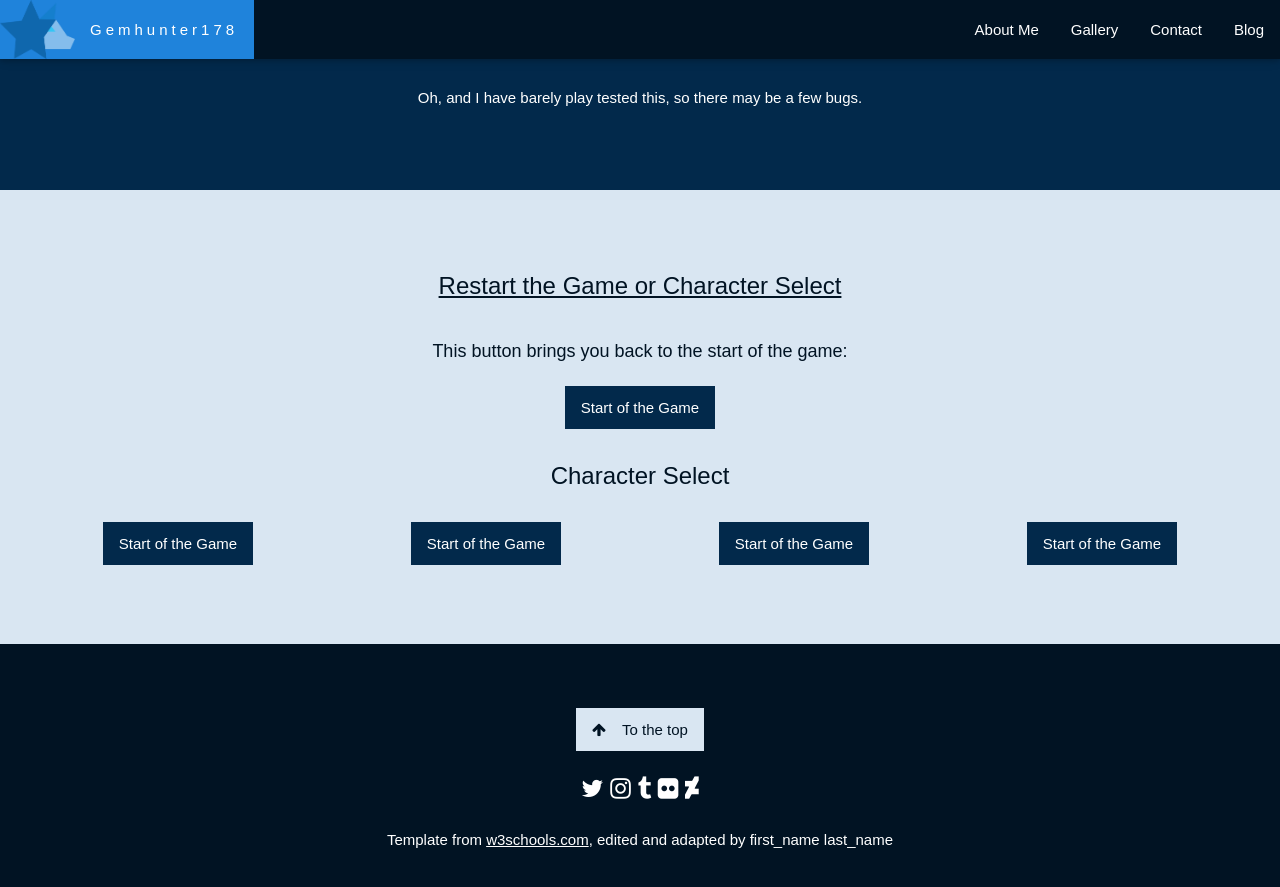
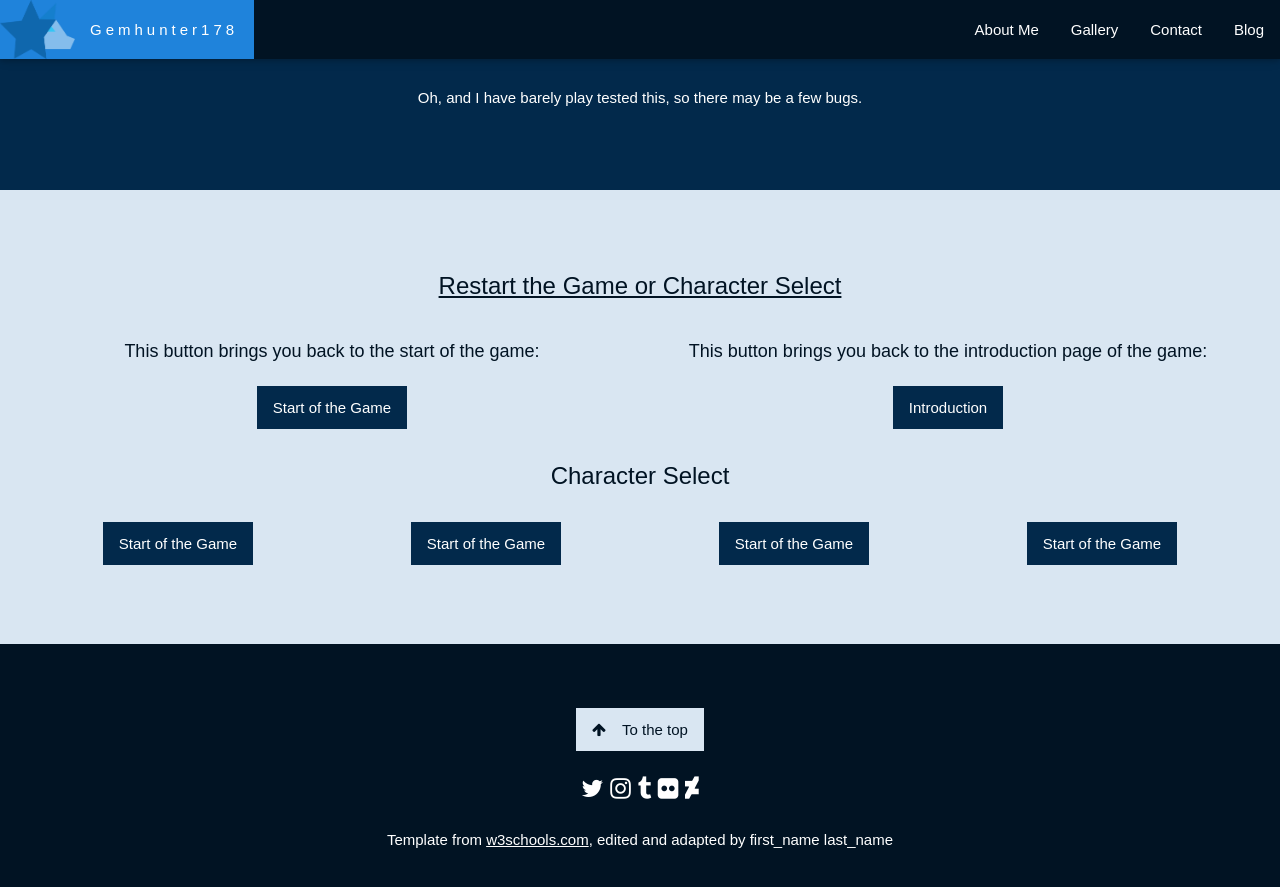
Before and after one commit to gemhunter178/gemhunter178.github.io, a Jekyll site: the page schoolprojects/PHIL1667/press.html, which Jekyll copies as it is, in a window 1280 px wide and 900 px high, scrolled down 2243 px. Shown: the top 887 px of the window. Built offline with Jekyll 4.4.1, drawn with Linux system fonts in a browser that asks for light colours; some web fonts are replaced.

Commit message:
Update press.html

```diff
--- a/schoolprojects/PHIL1667/press.html
+++ b/schoolprojects/PHIL1667/press.html
@@ -174,10 +174,16 @@ Oh, and I have barely play tested this, so there may be a few bugs.
 
     <div class="w3-row-padding w3-center" style="margin-top:16px margin-bottom:16px">
 
-			<div class="w3-full">
+			<div class="w3-half">
 
 				<p class="w3-large">This button brings you back to the start of the game:</p>
      				<p><a href="start.html" class="w3-button pentagonite-darkish">Start of the Game</a></p>
+
+			</div>
+	    		<div class="w3-half">
+
+				<p class="w3-large">This button brings you back to the introduction page of the game:</p>
+     				<p><a href="intro.html" class="w3-button pentagonite-darkish">Introduction</a></p>
 
 			</div>
 
```
